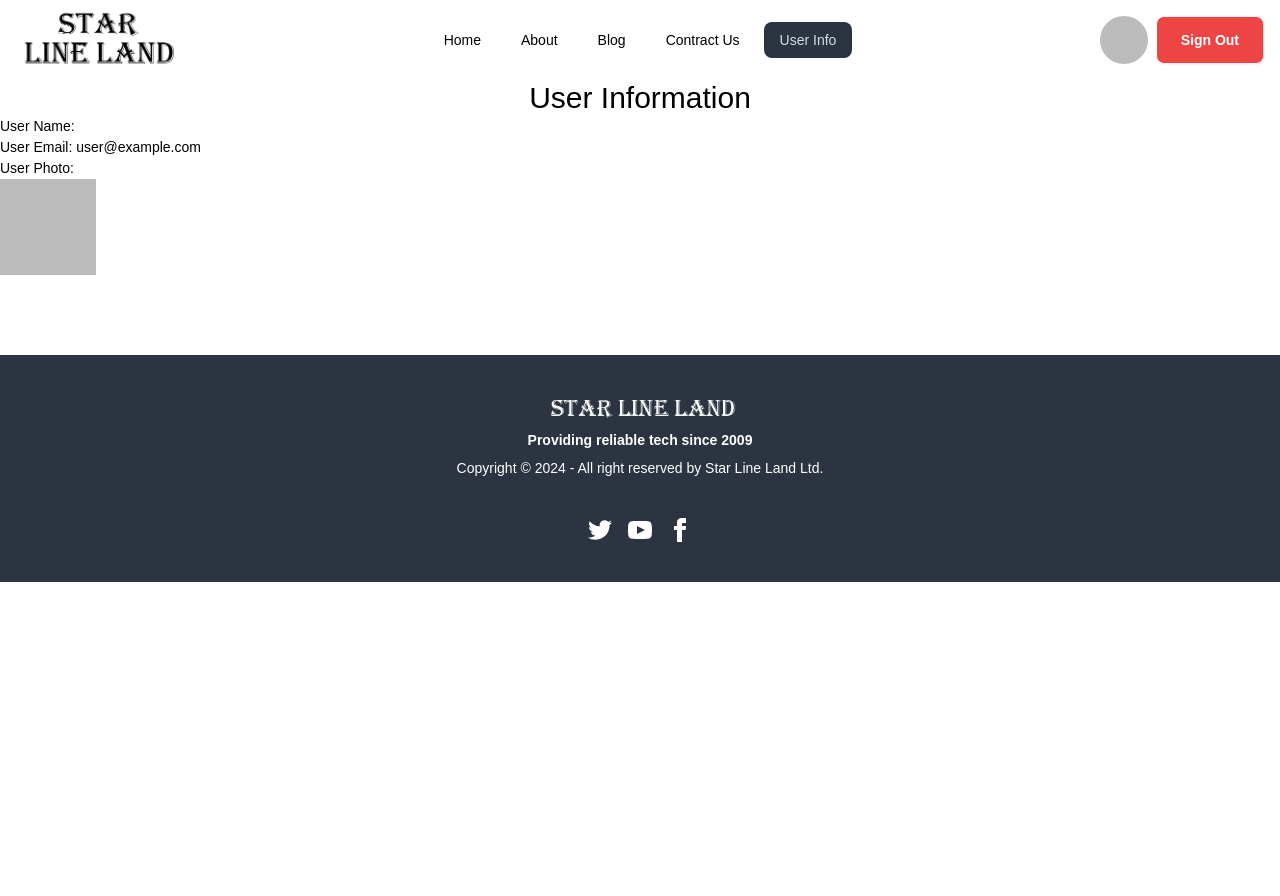
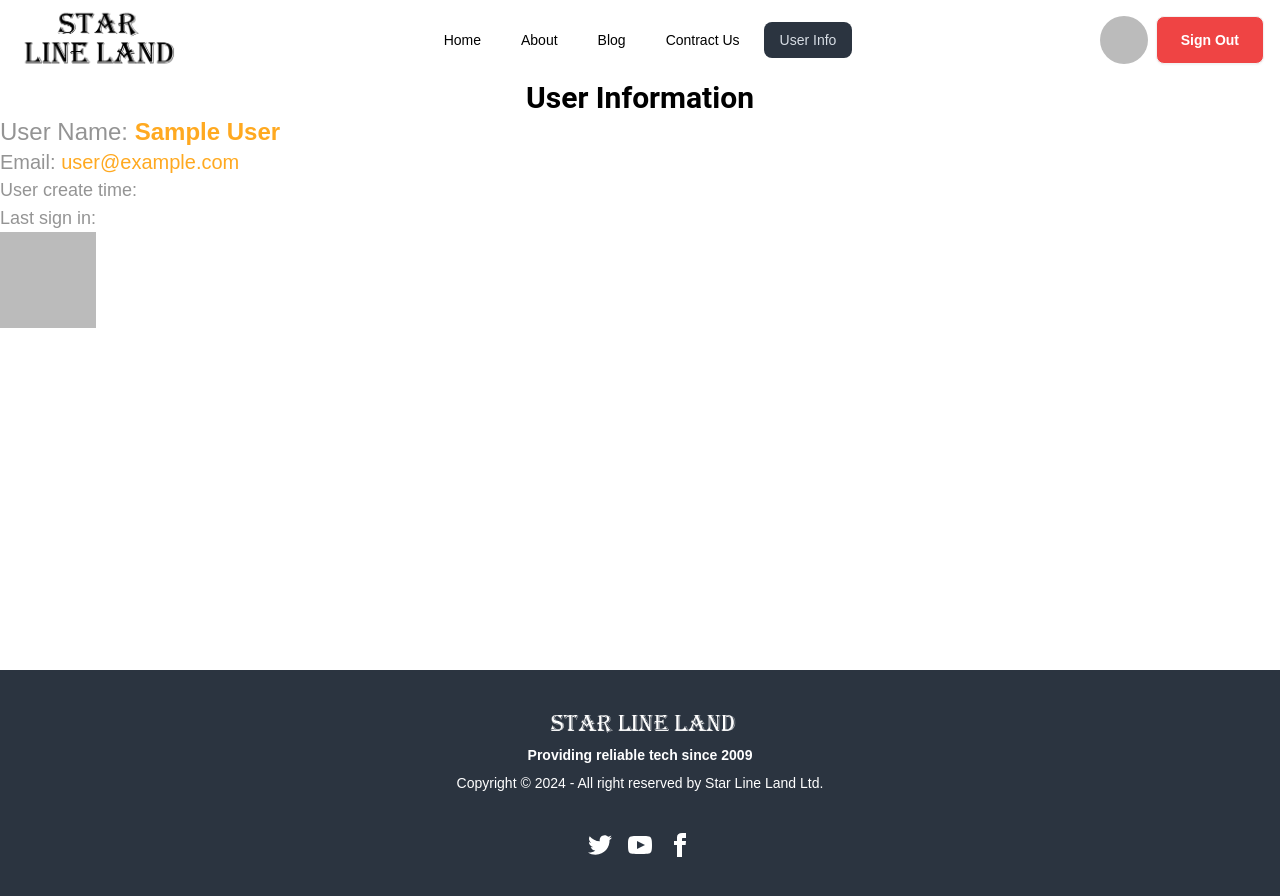
Before and after one commit to Tamanna5092/real-estate, a React (Vite) app: page /profile in a window 1280 px wide. Before the commit the page ends 800 px from the top, so only its background shows below. Built offline with nearby package versions, Linux system fonts and the light colour scheme; no server answers; sample sign-in values are in the browser's storage.

Commit message:
react leaflet

```diff
--- a/package.json
+++ b/package.json
@@ -15,6 +15,7 @@
     "leaflet": "^1.9.4",
     "localforage": "^1.10.0",
     "match-sorter": "^6.3.4",
+    "moment": "^2.30.1",
     "react": "^18.3.1",
     "react-dom": "^18.3.1",
     "react-fast-marquee": "^1.6.5",
--- a/src/Component/Footer.jsx
+++ b/src/Component/Footer.jsx
@@ -3,7 +3,7 @@ import img from "../assets/Asset2.png";
 
 const Footer = () => {
   return (
-    <footer className="footer footer-center text-white bg-neutral mt-20 p-10">
+    <footer className="footer footer-center text-white bg-neutral p-10">
       <aside>
         <img className="w-48" src={img} alt="" />
         <p className="font-bold">Providing reliable tech since 2009</p>
--- a/src/Pages/Agent.jsx
+++ b/src/Pages/Agent.jsx
@@ -5,7 +5,7 @@ import { LuPhoneCall } from "react-icons/lu";
 
 const Agent = () => {
   return (
-    <div className="grid md:grid-cols-1 lg:grid-cols-2">
+    <div className="grid my-20 md:grid-cols-1 lg:grid-cols-2">
       <div className="px-10 py-28">
         <div className="">
           <h1 className="roboto text-3xl text-center font-semibold">
--- a/src/Pages/Blogs.jsx
+++ b/src/Pages/Blogs.jsx
@@ -5,7 +5,7 @@ import Blog from './Blog';
 const Blogs = () => {
     const blogs = useLoaderData();
     return (
-        <div>
+        <div className='my-10'>
             {
                 blogs.map(blog => <Blog key={blog.id} blog={blog}></Blog>)
             }
--- a/src/Pages/Contract.jsx
+++ b/src/Pages/Contract.jsx
@@ -6,12 +6,38 @@ import { LuPhoneCall } from "react-icons/lu";
 import { GrMapLocation } from "react-icons/gr";
 import { SlCallIn } from "react-icons/sl";
 import { BiMessageDots } from "react-icons/bi";
+import { MapContainer, TileLayer, Marker, Popup } from "react-leaflet";
+import "leaflet/dist/leaflet.css";
+import { Icon } from "leaflet";
 
 const Contract = () => {
+  const markers = [
+    {
+      geocode: [51.505, 0.01],
+      popup: "Star Line Land 1",
+    },
+    {
+      geocode: [51.505, -0.27],
+      popup: "Star Line Land 1",
+    },
+    {
+      geocode: [51.505, -0.17],
+      popup: "Star Line Land 1",
+    },
+    {
+      geocode: [51.505, -0.015],
+      popup: "Star Line Land 1",
+    },
+  ];
+  const custonmIcon = new Icon({
+    iconUrl: "https://cdn-icons-png.flaticon.com/512/535/535137.png",
+    iconSize: [38, 38],
+  });
+
   return (
-    <div className="max-w-7xl mx-auto">
+    <div>
       {/* message */}
-      <div className="grid sm:grid-cols-1 md:grid-cols-2 gap-6 my-20">
+      <div className="grid max-w-7xl mx-auto sm:grid-cols-1 md:grid-cols-2 gap-6 my-20">
         <div className="px-3 lg:px-0">
           <h1 className="roboto text-5xl font-extrabold my-6 animate__animated animate__backInLeft">
             We provide the most suitable and quality hospitality.
@@ -66,7 +92,7 @@ const Contract = () => {
         </div>
       </div>
       {/* contact our agent */}
-      <div className="flex flex-col justify-evenly gap-6 md:flex-row">
+      <div className="max-w-7xl mx-auto flex flex-col justify-evenly gap-6 md:flex-row">
         <div className="flex items-center gap-4">
           <div>
             <img className="w-20 h-20 rounded-full" src={img} alt="" />
@@ -113,8 +139,25 @@ const Contract = () => {
           </div>
         </div>
       </div>
-      {/* communication */}
-      <div></div>
+      {/* map */}
+      <div className="mt-20 -mb-6">
+        <MapContainer
+          className="h-[500px]"
+          center={[51.505, -0.09]}
+          zoom={13}
+          scrollWheelZoom={false}
+        >
+          <TileLayer
+            attribution='&copy; <a href="https://www.openstreetmap.org/copyright">OpenStreetMap</a> contributors'
+            url="https://{s}.tile.openstreetmap.org/{z}/{x}/{y}.png"
+          />
+          {markers.map((marker) => (
+            <Marker position={marker.geocode} icon={custonmIcon}>
+              <Popup>{marker.popup}</Popup>
+            </Marker>
+          ))}
+        </MapContainer>
+      </div>
     </div>
   );
 };
--- a/src/Pages/Profile.jsx
+++ b/src/Pages/Profile.jsx
@@ -1,17 +1,18 @@
 import React, { useContext } from "react";
 import { AuthContext } from "../AuthProvider/AuthProvider";
+import moment from 'moment';
 
 const Profile = () => {
   const { user } = useContext(AuthContext);
   return (
-    <div className="max-w-7xl mx-auto">
+    <div className="max-w-7xl mx-auto min-h-[calc(100vh-210px)]">
       <div className="">
-        <h1 className="text-3xl text-center">User Information</h1>
-        <h3>User Name: {user.name}</h3>
-        <h3>User Email: {user.email}</h3>
-        <h3>
-          User Photo: <img src={user.photoURL} alt="" />
-        </h3>
+        <h1 className="roboto text-3xl text-center font-semibold">User Information</h1>
+        <h3 className="text-2xl text-[#949494]">User Name: <span className="text-[#ffa920] font-bold">{user.displayName}</span></h3>
+        <p className="text-xl text-[#949494]">Email: <span className="text-[#ffa920]">{user.email}</span></p>
+        <p className="text-lg text-[#949494]">User create time: <span className="text-[#ffa920]">{user.metadata.creationTime}</span></p>
+        <p className="text-lg text-[#949494]">Last sign in: <span className="text-[#ffa920]">{user.metadata.lastSignInTime}</span></p>
+         <img src={user.photoURL} alt="" />
       </div>
     </div>
   );
```
Also changed, not shown: 1 other file (tests, documents, lock files or other folders).
